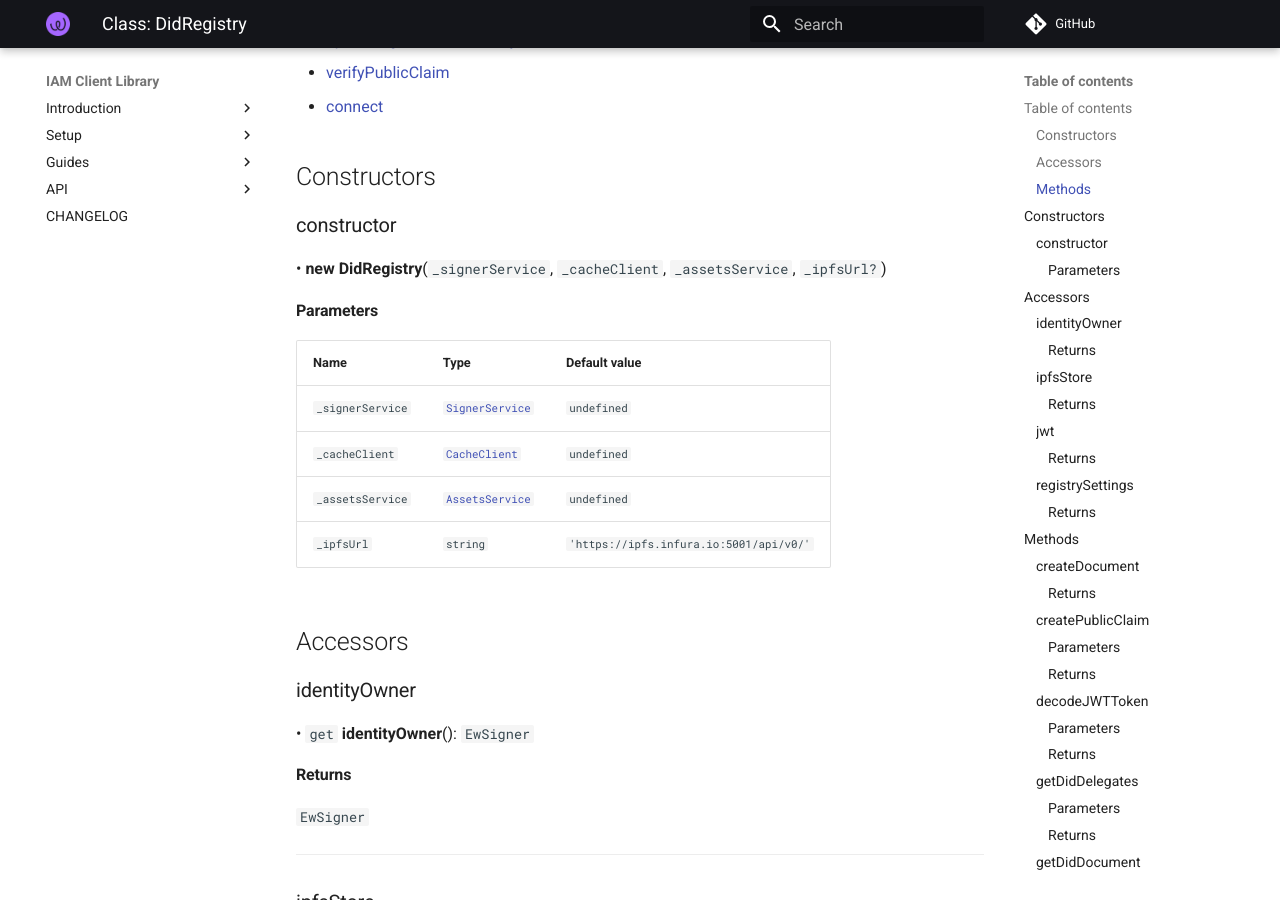
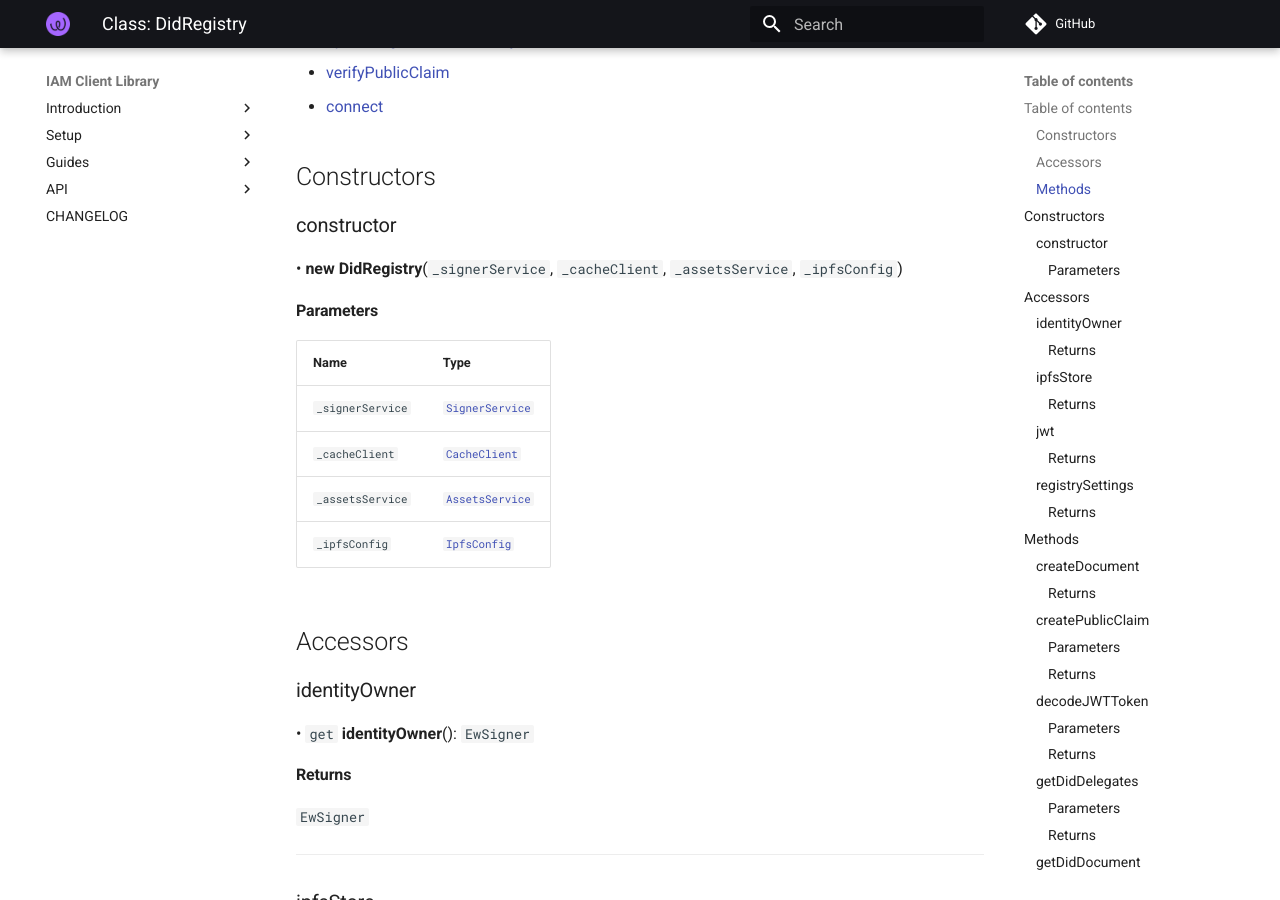
Before and after one commit to energywebfoundation/iam-client-lib, an MkDocs documentation site: the page built from docs/api/classes/modules_did_registry.DidRegistry.md, in a window 1280 px wide and 900 px high, scrolled down 1207 px. Built offline with MkDocs 1.6.1 and Material for MkDocs 9.7.7, drawn with Linux system fonts in a browser that asks for light colours; comment, search, counter and statistics services are not loaded; some of the changed text lies outside the part shown.

Commit message:
fix(infura): allow DID reg to take in Infura config

```diff
--- a/docs/api/classes/modules_did_registry.DidRegistry.md
+++ b/docs/api/classes/modules_did_registry.DidRegistry.md
@@ -47,16 +47,16 @@ didRegistry.getDidDocument();
 
 ### constructor
 
-• **new DidRegistry**(`_signerService`, `_cacheClient`, `_assetsService`, `_ipfsUrl?`)
+• **new DidRegistry**(`_signerService`, `_cacheClient`, `_assetsService`, `_ipfsConfig`)
 
 #### Parameters
 
-| Name | Type | Default value |
-| :------ | :------ | :------ |
-| `_signerService` | [`SignerService`](modules_signer.SignerService.md) | `undefined` |
-| `_cacheClient` | [`CacheClient`](modules_cache_client.CacheClient.md) | `undefined` |
-| `_assetsService` | [`AssetsService`](modules_assets.AssetsService.md) | `undefined` |
-| `_ipfsUrl` | `string` | `'https://ipfs.infura.io:5001/api/v0/'` |
+| Name | Type |
+| :------ | :------ |
+| `_signerService` | [`SignerService`](modules_signer.SignerService.md) |
+| `_cacheClient` | [`CacheClient`](modules_cache_client.CacheClient.md) |
+| `_assetsService` | [`AssetsService`](modules_assets.AssetsService.md) |
+| `_ipfsConfig` | [`IpfsConfig`](../interfaces/modules_did_registry.IpfsConfig.md) |
 
 ## Accessors
 
@@ -462,7 +462,7 @@ ___
 
 ### connect
 
-▸ `Static` **connect**(`signerService`, `cacheClient`, `assetsService`, `ipfsUrl?`): `Promise`<[`DidRegistry`](modules_did_registry.DidRegistry.md)\>
+▸ `Static` **connect**(`signerService`, `cacheClient`, `assetsService`, `ipfsConfig`): `Promise`<[`DidRegistry`](modules_did_registry.DidRegistry.md)\>
 
 #### Parameters
 
@@ -471,7 +471,7 @@ ___
 | `signerService` | [`SignerService`](modules_signer.SignerService.md) |
 | `cacheClient` | [`CacheClient`](modules_cache_client.CacheClient.md) |
 | `assetsService` | [`AssetsService`](modules_assets.AssetsService.md) |
-| `ipfsUrl?` | `string` |
+| `ipfsConfig` | [`IpfsConfig`](../interfaces/modules_did_registry.IpfsConfig.md) |
 
 #### Returns
 
```
Also changed, not shown: docs/api/interfaces/modules_did_registry.IpfsConfig.md (added, +36 -0 lines), docs/api/modules/init.md (+14 -14 lines), docs/api/modules/modules_did_registry.md (+1 -0 lines), 6 other files.
